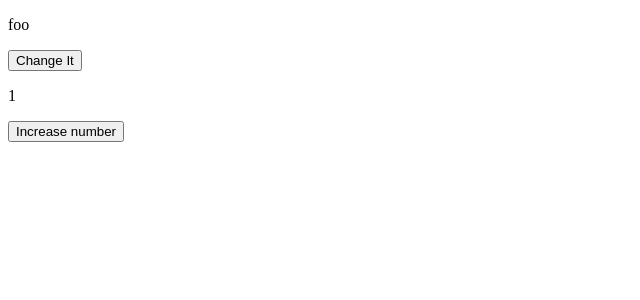
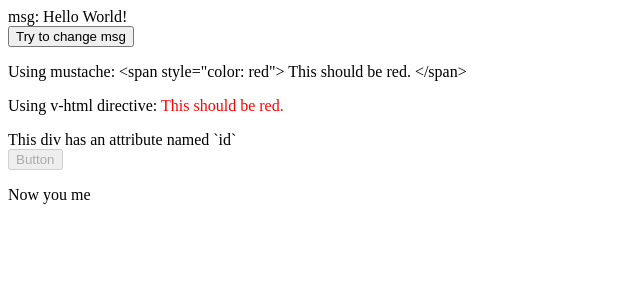
Before and after one commit to napoleon-commits/VueCLI, a Vue app: page / in a window 1280 px wide. Shown: the top 300 px of the page, without its empty margins (0-640 px from the left). Built offline with nearby package versions, Linux system fonts and the light colour scheme.

Commit message:
Template Syntax

```diff
--- /dev/null
+++ b/src/components/TemplateSyntax.vue
@@ -0,0 +1,40 @@
+<template>
+  <div>
+      <!-- One time interpolations -->
+      <div v-once>msg: {{msg}}</div>
+      <button @click="msg+='a'">Try to change msg</button>
+      <!-- Raw HTML -->
+      <p>Using mustache: {{rawHtml}}</p>
+      <p>Using v-html directive: <span v-html="rawHtml"></span></p>
+      <!-- Attributes -->
+      <div :id="dynamicId">
+          This div has an attribute named `id`
+      </div>
+      <button :disabled="isButtonDisabled">Button</button>
+      <!-- Directives -->
+      <p>Now you <span v-if="seen">see</span> me</p>
+  </div>
+</template>
+
+<script>
+export default {
+    name: "TemplateSyntax",
+    data: function(){
+        return {
+            msg: "Hello World!",
+            rawHtml:`
+                <span style="color: red">
+                    This should be red.
+                </span>
+            `,
+            dynamicId: Math.floor(Math.random() * 10),
+            isButtonDisabled: true,
+            seen: false,
+        }
+    }
+}
+</script>
+
+<style>
+
+</style>
--- a/src/main.js
+++ b/src/main.js
@@ -2,14 +2,16 @@ import Vue from 'vue'
 // import App from './App.vue'
 
 // import Introduction from './components/Introduction'
-import Instance from './components/Instance'
-import obj2 from './assets/Data.js'
+// import Instance from './components/Instance'
+// import obj2 from './assets/Data.js'
+
+import TemplateSyntax from './components/TemplateSyntax'
 
 Vue.config.productionTip = false
 
-const vm = new Vue({
-  render: h => h(Instance),
+new Vue({
+  render: h => h(TemplateSyntax),
 }).$mount('#app');
 
-console.log(Instance.data() === obj2);
-console.log(vm.$el === document.getElementById("#InstanceVM"));
+// console.log(Instance.data() === obj2);
+// console.log(vm.$el === document.getElementById("#InstanceVM"));
```
